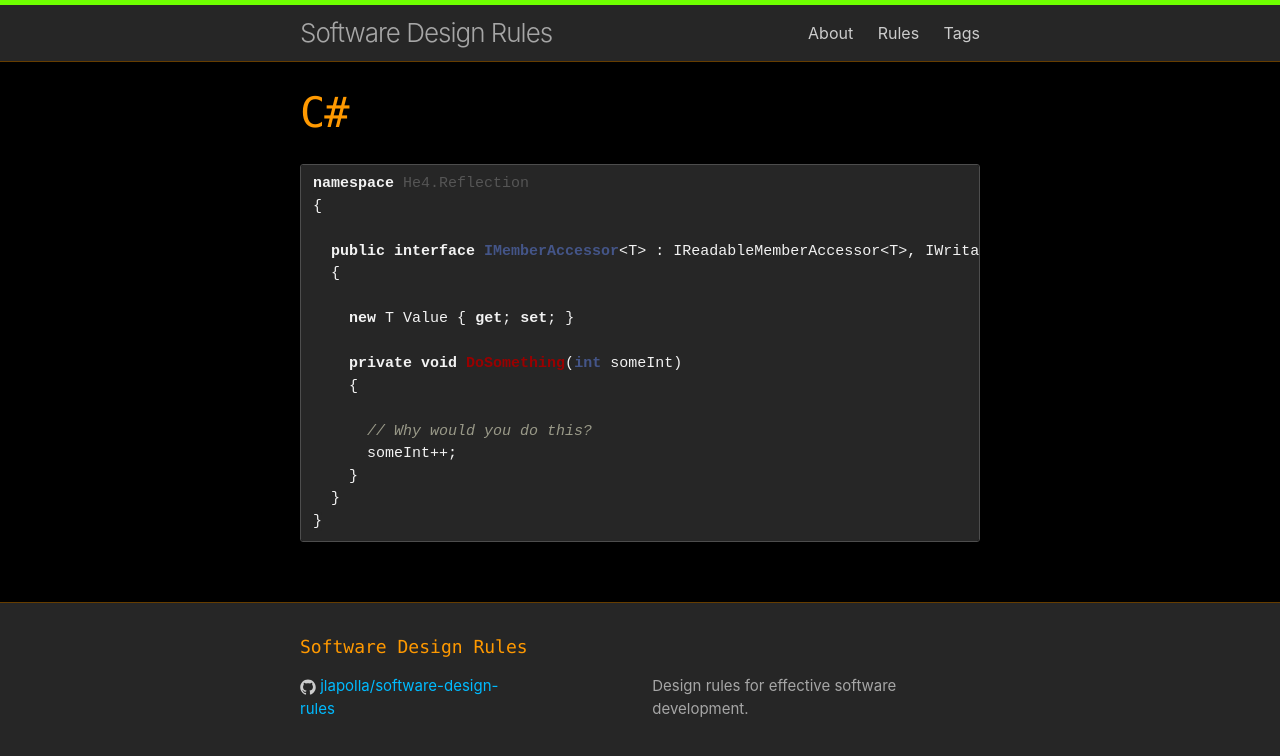
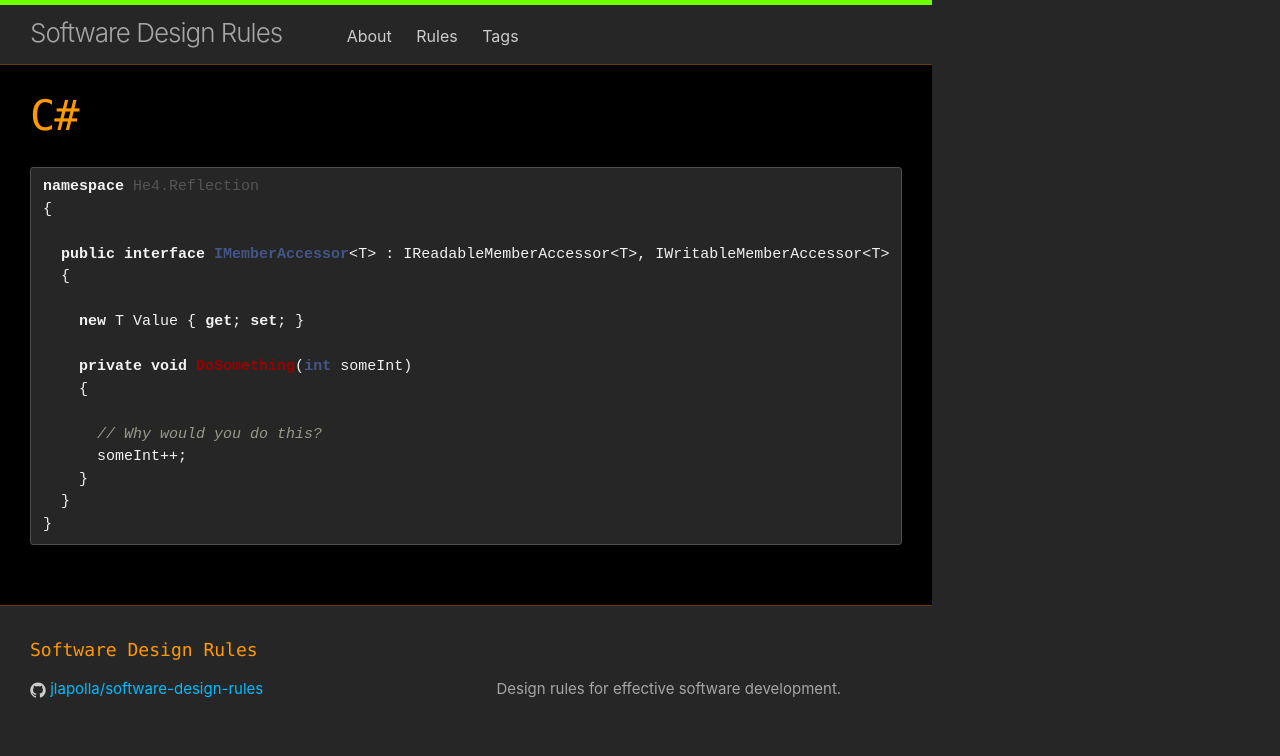
Before and after one commit to jlapolla/software-design-rules, a Jekyll site: the page built from _code_samples/6d2f57eb-9f7d-4e4d-82b1-1595e4c90f16.md, in a window 1280 px wide. Shown: the top 756 px of the page. Built offline with Jekyll 4.4.1, drawn with Linux system fonts in a browser that asks for light colours.

Commit message:
Static layout complete
- It looks pretty good, and does what we want.
- Now we have to modify the code sample layout to have no background for
  the code.

```diff
--- a/_layouts/code-sample.html
+++ b/_layouts/code-sample.html
@@ -1,5 +1,5 @@
 ---
-layout: default
+layout: static
 ---
 <article class="post">
 
--- a/_layouts/static.html
+++ b/_layouts/static.html
@@ -9,6 +9,12 @@
 
       {% include header-static.html %}
 
+      <div class="page-content">
+        <div class="wrapper-static dynamic-container">
+          {{ content }}
+        </div>
+      </div>
+
       {% include footer-static.html %}
 
     </div>
```
